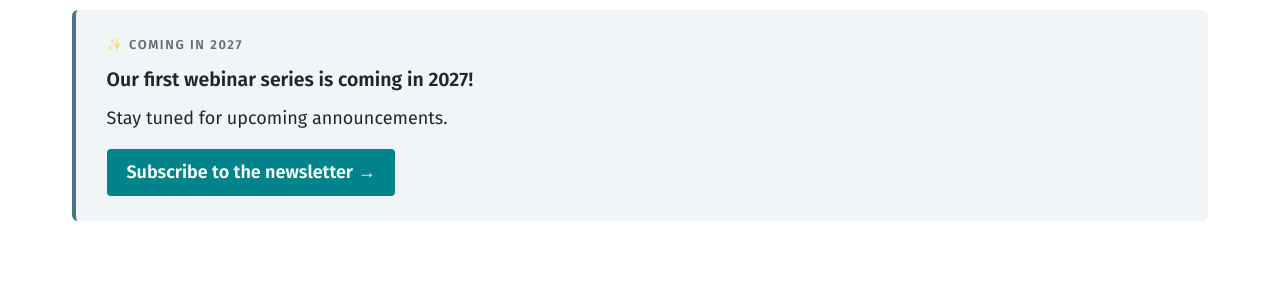
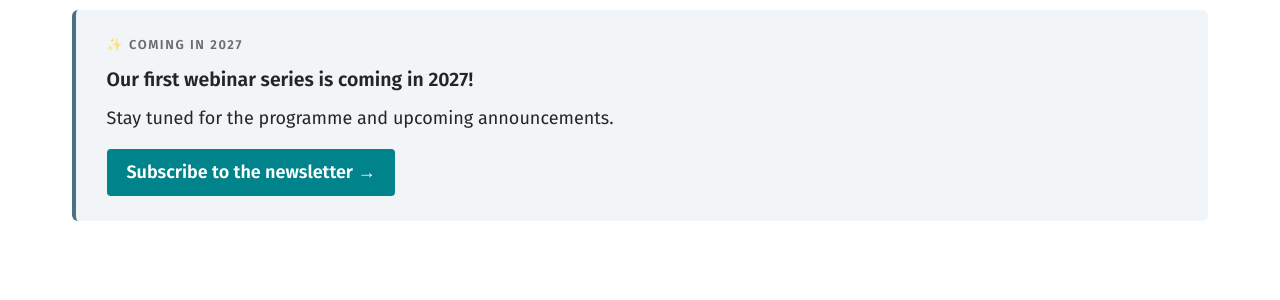
Before and after one commit to themantlenetwork/themantlenetwork.github.io, a Jekyll site: the page built from index.md, in a window 1280 px wide. Shown: the part 860-1160 px from the top of the page. Built offline with Jekyll 4.4.1, drawn with Linux system fonts in a browser that asks for light colours; some web fonts are replaced.

```diff
--- a/_config.yml
+++ b/_config.yml
@@ -13,6 +13,10 @@ author:
   name: The MANTLE NETWORK Initiative
   twitter:
   picture:
+
+forms:
+  newsletter: "/subscribe/"
+  scientific_committee: "/join-scientific-committee/"
 
 twitter_username:
 github_username: themantlenetwork
--- a/_includes/webinars-2027.html
+++ b/_includes/webinars-2027.html
@@ -3,9 +3,9 @@
   <div class="highlight-label">✨ COMING IN 2027</div>
   <strong>Our first webinar series is coming in 2027!</strong>
   <p>
-    Stay tuned for upcoming announcements.
+    Stay tuned for the programme and upcoming announcements.
   </p>
-  <a href="https://laposta.nl/f/ssnjcseq7xt4" class="btn">
+  <a href="{{ site.forms.newsletter }}" class="btn">
     Subscribe to the newsletter →
   </a>
 </div>
```
Also changed, not shown: _pages/speakers.md (+1 -1 lines), 1 other file.
